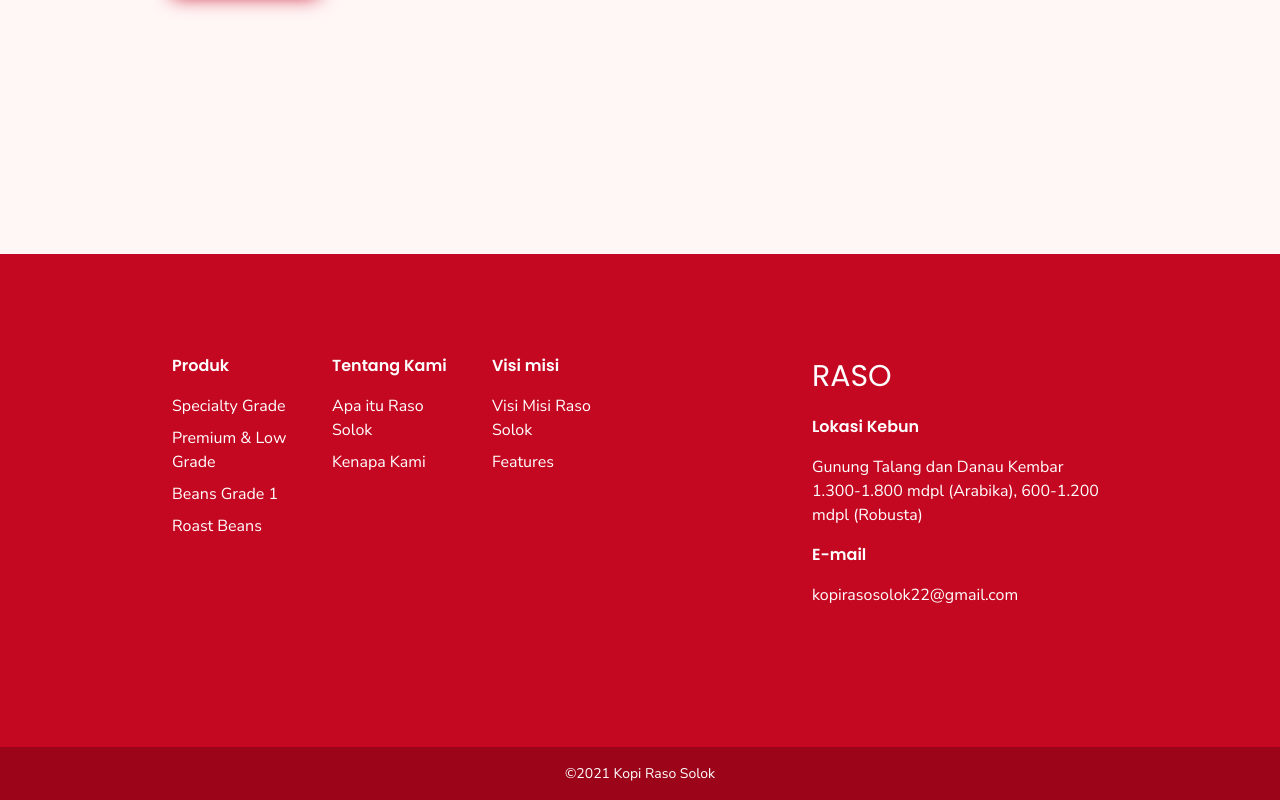
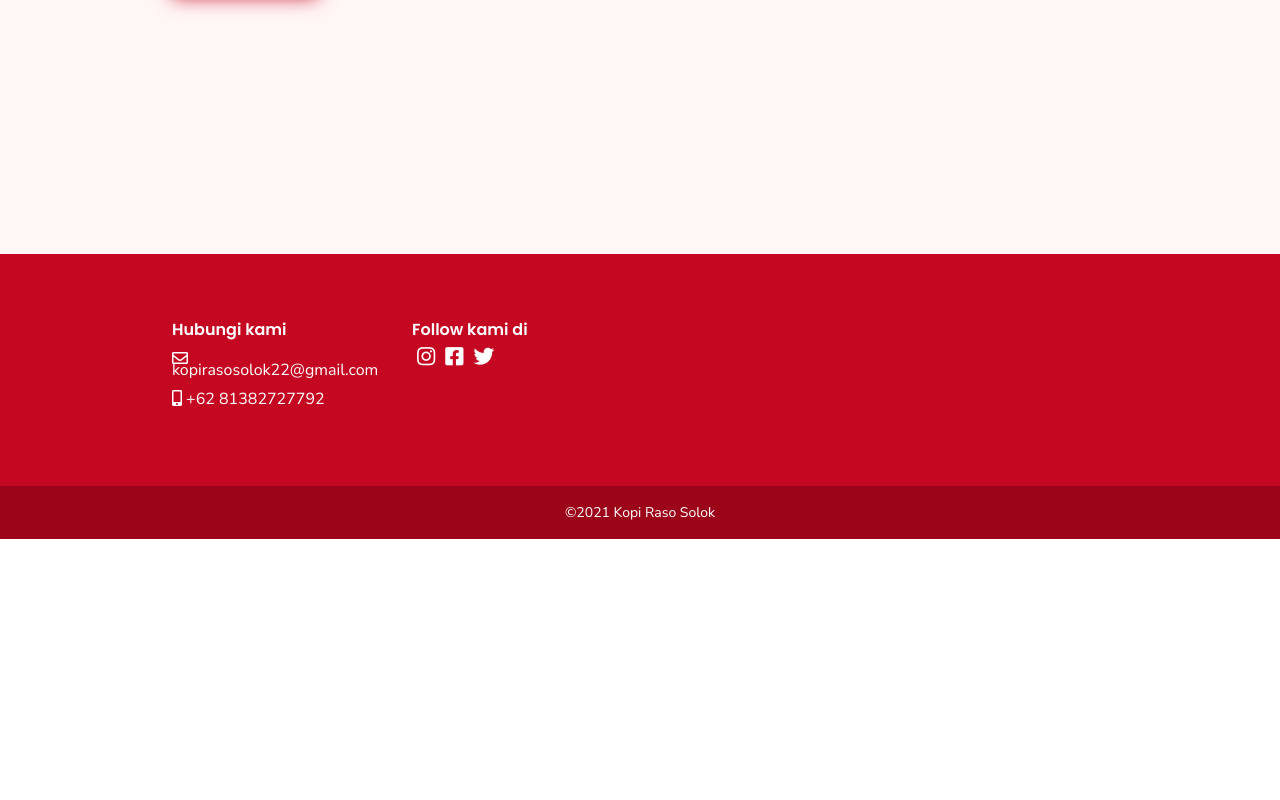
Before and after one commit to farel015/kopirasosolok, a website: page index.html in a window 1280 px wide. Shown: the part 726-1526 px from the top of the page. After the commit the page ends 1265 px from the top, so only its background shows below. Drawn offline with nearby package versions, Linux system fonts and the light colour scheme.

Commit message:
red theme fix

```diff
--- a/assets/css/style.css
+++ b/assets/css/style.css
@@ -3,6 +3,7 @@
 
 .navbar {
   padding: 0 10rem;
+  width: 100%;
   height: 80px;
   background-color: #fff6f6;
 }
@@ -47,6 +48,7 @@
   color: #6e7177;
   font-size: 16px;
   padding: 2rem 10rem;
+  width: 100%;
   min-height: 900px;
   background-color: #fff6f6;
 }
@@ -67,7 +69,7 @@
   float: right;
 }
 .footer {
-  padding: 6rem 10rem;
+  padding: 4rem 10rem;
   background-color: rgb(196, 8, 33);
 }
 
@@ -79,6 +81,7 @@
   font-size: 30px;
   font-weight: 400;
   transition: 200ms;
+  cursor: pointer;
 }
 
 .judulfooter:hover {
@@ -95,6 +98,7 @@
 .ketfooter {
   font-size: 16px;
   font-weight: 400;
+  line-height: 0.5rem;
   color: white;
   font-family: "Nunito Sans", sans-serif;
   cursor: pointer;
@@ -104,6 +108,17 @@
 .ketfooter:hover {
   color: rgb(228, 228, 228);
   text-decoration: none;
+}
+
+.icons {
+  color: #ffffff;
+  padding: 5px 5px;
+  font-size: 1.3rem;
+}
+
+.icons:hover {
+  color: #cacaca;
+  transition: 1s;
 }
 
 .copyright {
@@ -174,19 +189,22 @@
   background: #cacaca;
 }
 
-@media screen and (max-device-width: 680px) {
+@media screen and (max-device-width: 580px) {
   .navbar {
     padding: 5px 1rem;
+    width: auto;
     height: auto;
   }
   .gambar {
-    align-items: center;
+    display: block;
+    margin-left: auto;
+    margin-right: auto;
     float: none;
-    width: 300px;
-    padding: 1rem 1rem;
+    width: 250px;
     margin-top: 1rem;
   }
   .home {
+    width: auto;
     padding: 1rem 1rem;
     font-size: 14px;
     word-spacing: 0;
@@ -199,13 +217,20 @@
     line-height: 1.5rem;
     text-align: center;
   }
+  .link {
+    margin-right: none;
+  }
 
   .btn2 {
     margin-left: 0;
   }
 
+  .icons {
+    font-size: 10px;
+  }
+
   .footer {
-    padding: 3rem 1rem;
+    padding: 1rem 1rem;
   }
   .textfooter {
     font-size: 10px;
--- a/index.html
+++ b/index.html
@@ -67,42 +67,21 @@
     <!----Footer---->
     <section class="footer">
       <div class="container">
-        <footer class="py-1">
-          <div class="row">
-            <div class="col-2">
-              <p class="textfooter">Produk</p>
-              <ul class="nav flex-column">
-                <li class="nav-item mb-2"><a href="#" class="nav-link p-0 ketfooter">Specialty Grade</a></li>
-                <li class="nav-item mb-2"><a href="#" class="nav-link p-0 ketfooter">Premium & Low Grade</a></li>
-                <li class="nav-item mb-2"><a href="#" class="nav-link p-0 ketfooter">Beans Grade 1</a></li>
-                <li class="nav-item mb-2"><a href="#" class="nav-link p-0 ketfooter">Roast Beans </a></li>
-              </ul>
+        <div class="row">
+          <div class="col-sm-3 textfooter">
+            Hubungi kami
+            <p class="ketfooter pt-2"><i class="far fa-envelope"></i> kopirasosolok22@gmail.com</p>
+            <p class="ketfooter"><i class="fas fa-mobile-alt"></i> +62 81382727792</p>
+          </div>
+          <div class="col-sm-3 textfooter">
+            Follow kami di
+            <div class="d-flex flex-row bd-highlight mb-3">
+              <a href="http://" target="_blank" rel="noopener noreferrer"><i class="fab fa-instagram icons"></i></a>
+              <a href="http://" target="_blank" rel="noopener noreferrer"> <i class="fab fa-facebook-square icons"></i></a>
+              <a href="http://" target="_blank" rel="noopener noreferrer"><i class="fab fa-twitter icons"></i></a>
             </div>
-            <div class="col-2">
-              <p class="textfooter">Tentang Kami</p>
-              <ul class="nav flex-column">
-                <li class="nav-item mb-2"><a href="#" class="nav-link p-0 ketfooter">Apa itu Raso Solok</a></li>
-                <li class="nav-item mb-2"><a href="#" class="nav-link p-0 ketfooter">Kenapa Kami</a></li>
-              </ul>
-            </div>
-            <div class="col-2">
-              <p class="textfooter">Visi misi</p>
-              <ul class="nav flex-column">
-                <li class="nav-item mb-2"><a href="#" class="nav-link p-0 ketfooter">Visi Misi Raso Solok</a></li>
-                <li class="nav-item mb-2"><a href="#" class="nav-link p-0 ketfooter">Features</a></li>
-              </ul>
-            </div>
-
-            <div class="col-4 offset-2">
-              <a href="#" class="judulfooter">RASO</a>
-              <p class="textfooter pt-3">Lokasi Kebun</p>
-              <p class="ketfooter">Gunung Talang dan Danau Kembar 1.300-1.800 mdpl (Arabika), 600-1.200 mdpl (Robusta)</p>
-              <p class="textfooter">E-mail</p>
-              <p class="ketfooter">kopirasosolok22@gmail.com</p>
-            </div>
-            <div class="row pt-4"></div>
           </div>
-        </footer>
+        </div>
       </div>
     </section>
     <div class="copyright">©2021 Kopi Raso Solok</div>
```
